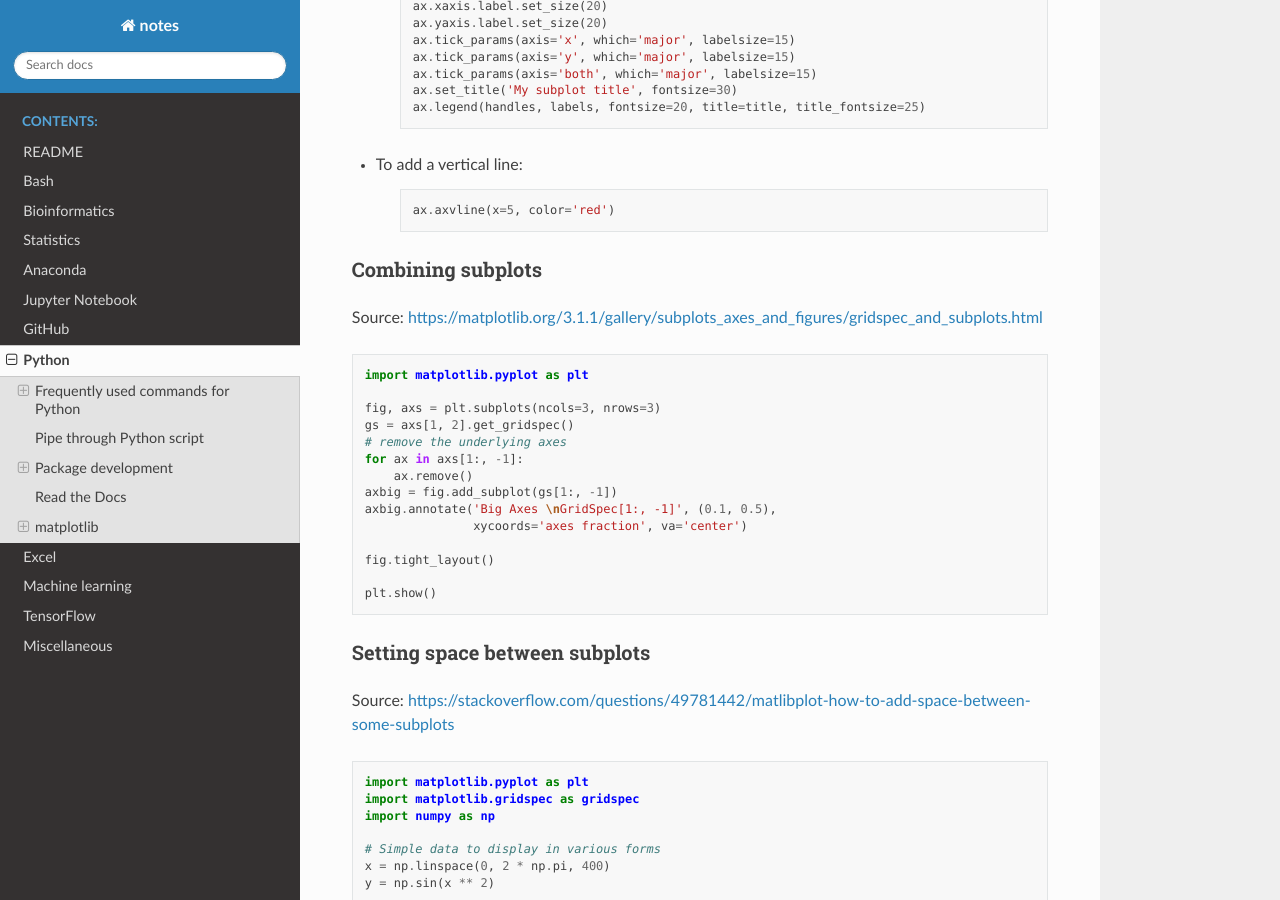
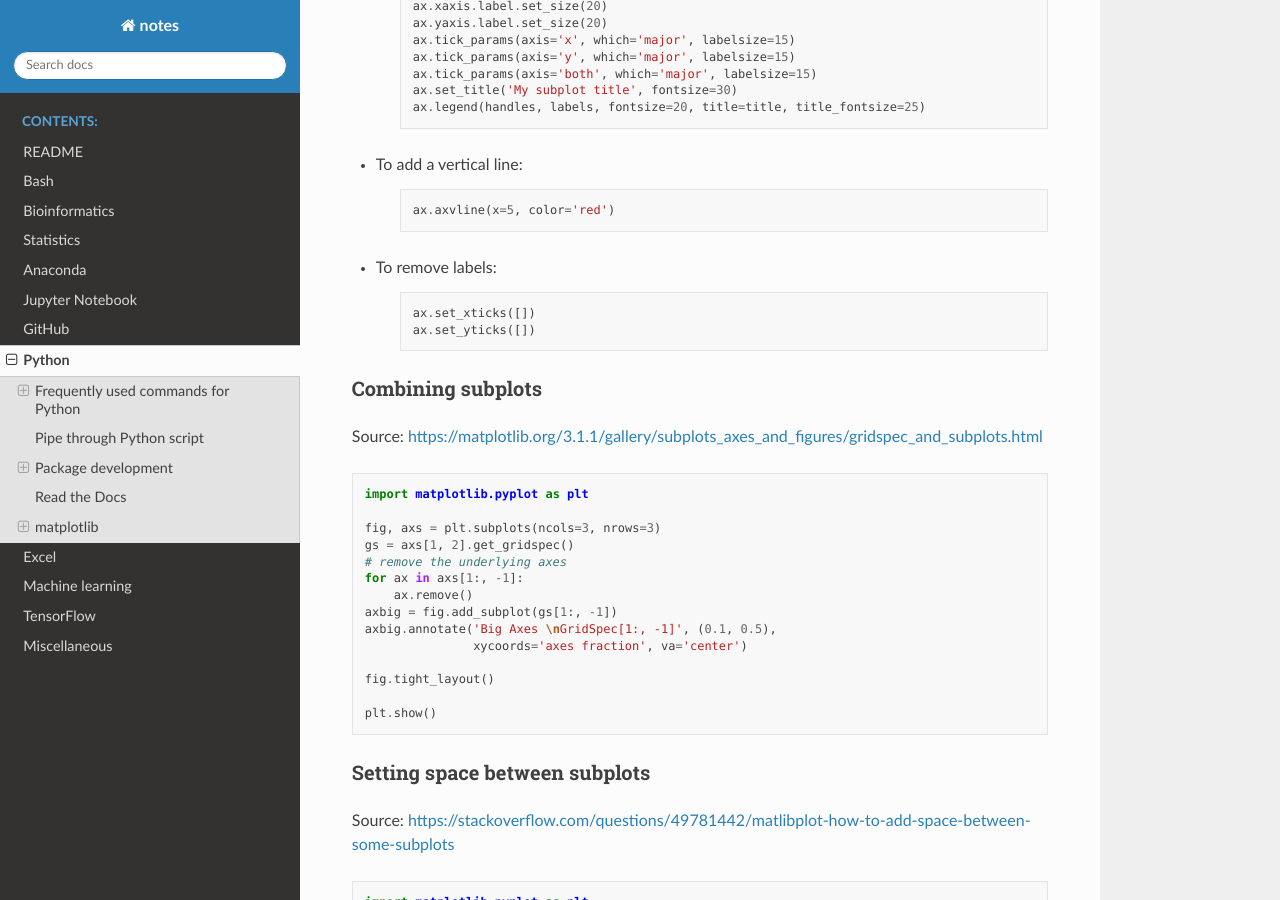
Before and after one commit to sbslee/notes, a Sphinx documentation site: the page built from docs/python.rst, in a window 1280 px wide and 900 px high, scrolled down 4463 px. Built offline with Sphinx 7.4.7 and the Read the Docs theme 2.0.0, drawn with Linux system fonts in a browser that asks for light colours.

Commit message:
Update notes

```diff
--- a/docs/python.rst
+++ b/docs/python.rst
@@ -250,6 +250,13 @@ Frequently used commands for matplotlib
 
         ax.axvline(x=5, color='red')
 
+* To remove labels:
+
+    .. code:: python3
+
+        ax.set_xticks([])
+        ax.set_yticks([])
+
 Combining subplots
 ------------------
 
```
